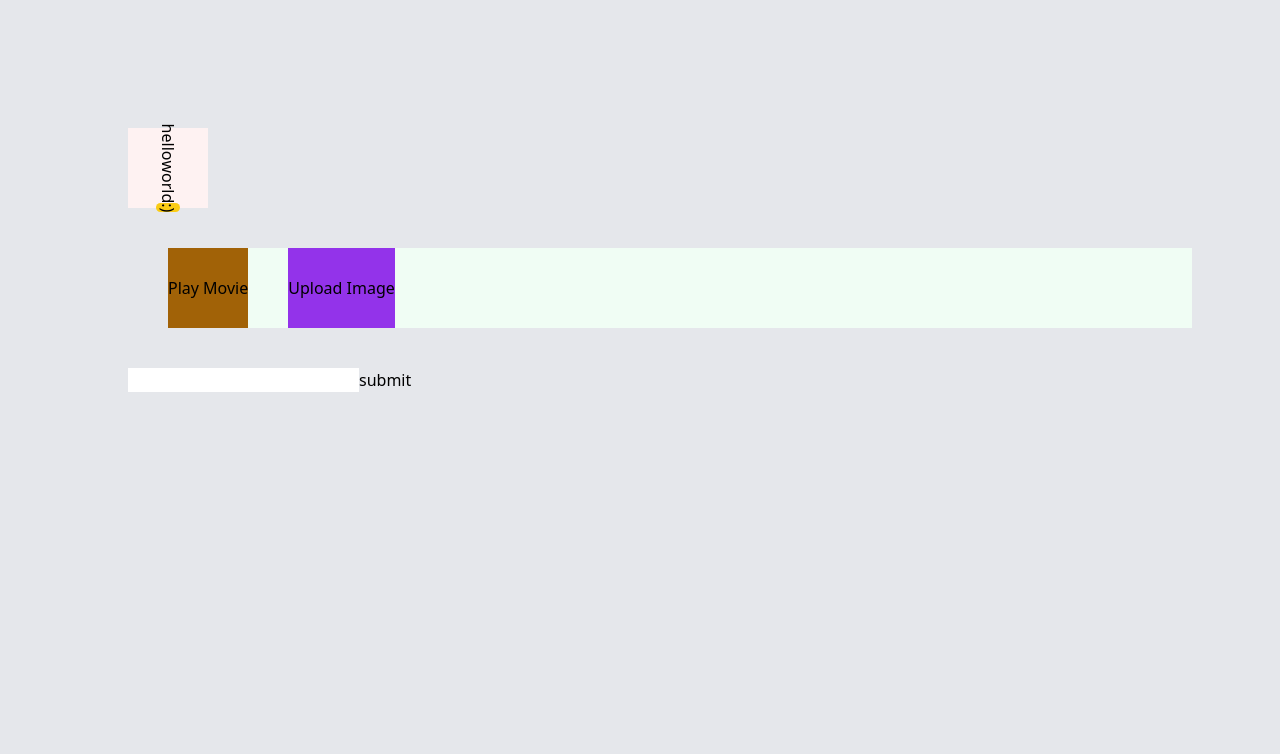
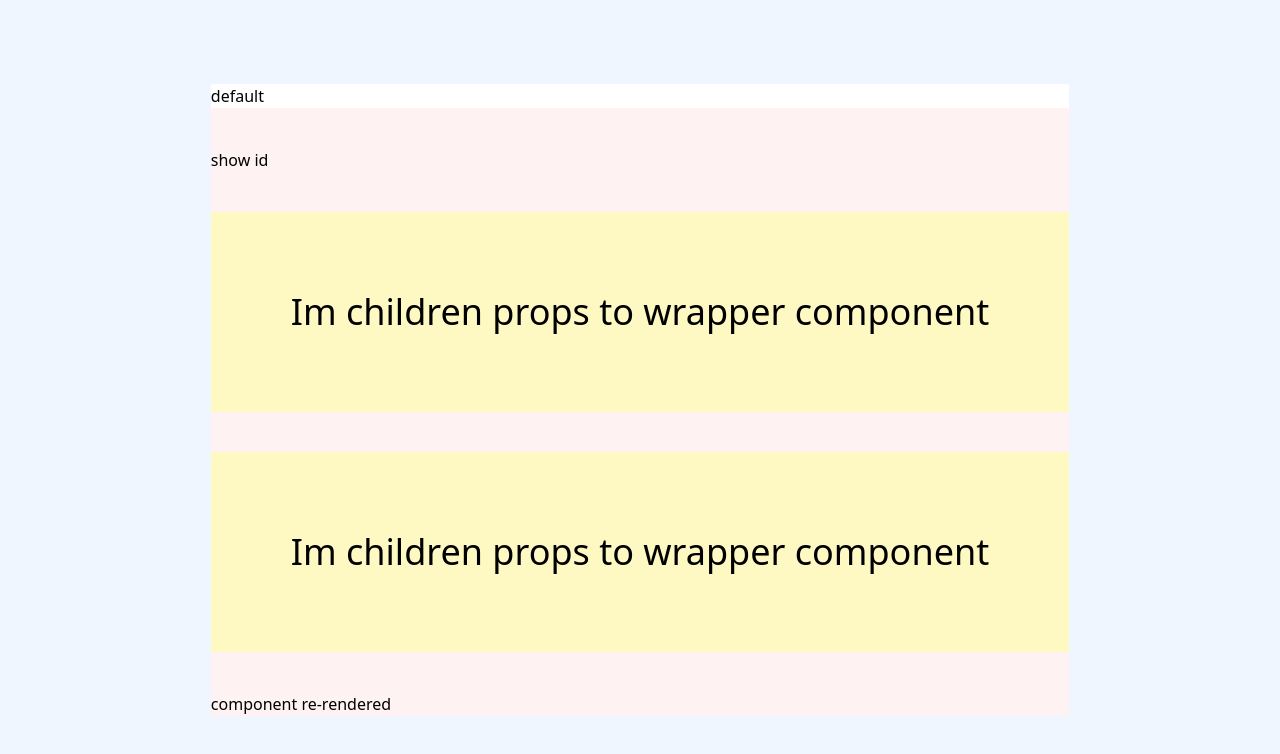
Before and after one commit to GurbanmyradowSerdar/react-lesson, a React (Create React App) app: page / in a window 1280 px wide. Shown: the top 754 px of the page. Built offline with nearby package versions, Linux system fonts and the light colour scheme.

Commit message:
8 course done

```diff
--- a/src/App.jsx
+++ b/src/App.jsx
@@ -1,21 +1,68 @@
-import ErrorButton from "./components/7/ErrorButton";
-import EventsComponent from "./components/7/EventsComponent";
-import FormBehavior from "./components/7/FormBehavior";
+import { useState, useCallback } from "react";
+import InputComponent from "./components/8/memo-usage/InputComponent";
+import AddInputComponent from "./components/8/memo-usage/AddInputComponent";
+import WrapperComponent from "./components/8/useCallback-usage/WrapperComponent";
+import ChildrenPropComponent from "./components/8/useCallback-usage/ChildrenPropComponent";
 
-const App = () => {
+function App() {
+  // const [isClicked, setIsClicked] = useState(false);
+  // const [items, setItems] = useState([
+  //   {
+  //     id: 0,
+  //     value: "",
+  //   },
+  //   {
+  //     id: 1,
+  //     value: "",
+  //   },
+  //   {
+  //     id: 2,
+  //     value: "",
+  //   },
+  // ]);
+
+  // const handleChangeValue = useCallback(
+  //   (id, value) =>
+  //     setItems((prev) =>
+  //       prev.map((item) => {
+  //         if (item.id === id) {
+  //           item.value = value;
+  //         }
+
+  //         return item;
+  //       })
+  //     ),
+  //   []
+  // );
+
+  // const handleClickAdd = (value) => {
+  //   setItems((prev) => [...prev, { id: prev[prev.length - 1].id + 1, value }]);
+  // };
+
   return (
-    <div className="min-h-screen bg-gray-200 p-32">
-      <ErrorButton onClick={() => console.log("hello")}>
-        <div className="w-20 h-20 bg-red-50 rotate-90 flex items-center justify-center">
-          <p>hello</p>
-          <p>world</p>
-          <p className="bg-yellow-400 rounded-full">:)</p>
-        </div>
-      </ErrorButton>
-      <EventsComponent />
-      <FormBehavior />
+    <div className="bg-blue-50 min-h-screen flex flex-col items-center justify-center gap-10">
+      {/* <AddInputComponent handleClickAdd={handleClickAdd} />
+      <button className="text-6xl" onClick={() => setIsClicked(!isClicked)}>
+        click me
+      </button>
+
+      <div className="grid grid-cols-6 gap-5">
+        {items.map((item, i) => (
+          <InputComponent
+            {...item}
+            key={i}
+            handleChangeValue={handleChangeValue}
+          />
+        ))}
+      </div> */}
+
+      <WrapperComponent>
+        <ChildrenPropComponent />
+        {/* it wont re render children while wrapper */}
+        component re-rendered
+      </WrapperComponent>
     </div>
   );
-};
+}
 
 export default App;
--- /dev/null
+++ b/src/components/8/memo-usage/AddInputComponent.jsx
@@ -0,0 +1,26 @@
+import { useState } from "react";
+import { memo } from "react";
+
+function AddInputComponent({ handleClickAdd }) {
+  const [value, setValue] = useState("");
+  return (
+    <div className="flex flex-col gap-5">
+      <div className="flex items-center gap-10">
+        <p>add input component</p>
+      </div>
+      <input
+        type="text"
+        value={value}
+        onChange={(e) => setValue(e.target.value)}
+      />{" "}
+      <button
+        onClick={() => handleClickAdd(value)}
+        className="bg-blue-400 p-2 rounded-sm text-lg text-white"
+      >
+        add component
+      </button>
+    </div>
+  );
+}
+
+export default AddInputComponent;
--- /dev/null
+++ b/src/components/8/memo-usage/InputComponent.jsx
@@ -0,0 +1,19 @@
+import { memo } from "react";
+
+function InputComponent({ id, value, handleChangeValue }) {
+  return (
+    <div className="flex flex-col gap-10 p-10 rounded-xl">
+      <p className="text-lg text-pink-700 font-medium">
+        Re-render {Math.round(Math.random() * 100)}
+      </p>
+      <input
+        type="text"
+        className="border border-gray-200"
+        value={value}
+        onChange={(e) => handleChangeValue(id, e.target.value)}
+      />
+    </div>
+  );
+}
+
+export default memo(InputComponent);
--- /dev/null
+++ b/src/components/8/useCallback-usage/ChildrenPropComponent.jsx
@@ -0,0 +1,7 @@
+export default function ChildrenPropComponent() {
+  return (
+    <div className="bg-yellow-100 text-4xl p-20">
+      Im children props to wrapper component
+    </div>
+  );
+}
--- /dev/null
+++ b/src/components/8/useCallback-usage/UseCallbackComponent.jsx
@@ -0,0 +1,13 @@
+import { useCallback } from "react";
+
+export default function UseCallbackComponent({ id }) {
+  const showId = useCallback(() => {
+    alert(id);
+  }, []);
+
+  return (
+    <div>
+      <button onClick={showId}>show id</button>
+    </div>
+  );
+}
--- /dev/null
+++ b/src/components/8/useCallback-usage/WrapperComponent.jsx
@@ -0,0 +1,17 @@
+import { useState } from "react";
+import UseCallbackComponent from "./UseCallbackComponent";
+import ChildrenPropComponent from "./ChildrenPropComponent";
+
+export default function WrapperComponent({ children }) {
+  const [id, setId] = useState("default");
+
+  return (
+    <div className="flex flex-col gap-10 bg-red-50">
+      <input type="text" value={id} onChange={(e) => setId(e.target.value)} />
+      <UseCallbackComponent id={id} />
+      <ChildrenPropComponent />{" "}
+      {/* ! it re render while using this, go to app.tsx to see solution*/}
+      {children}
+    </div>
+  );
+}
```
